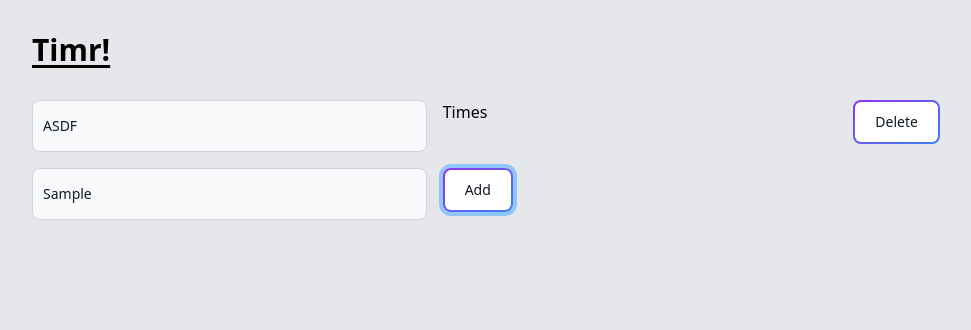
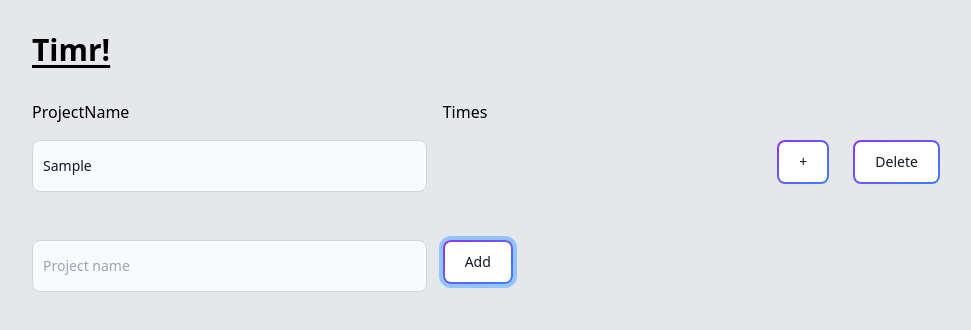
Before and after one commit to elegy00/timr, a React (Vite) app: page / in a window 1280 px wide. Both pictures are taken after typing "Sample" into the empty fields and a click on the button "Add". Shown: the top 330 px of the page, without its empty margins (0-971 px from the left). Built offline with nearby package versions, Linux system fonts and the light colour scheme.

Commit message:
Add stupid minimalistic time tracking

```diff
--- a/src/App.tsx
+++ b/src/App.tsx
@@ -1,4 +1,4 @@
-import { ProjectGrid } from "./components/organisms/ProjectGrid/ProjectGrid";
+import ProjectPage from "./components/pages/ProjectPage";
 
 function App() {
   // const onTest = useCallback(async () => {
@@ -20,10 +20,7 @@ function App() {
 
   return (
     <div className="bg-gray-200 p-4 md:p-8 min-h-screen">
-      <h1 className="underline underline-offset-4 font-bold text-3xl mb-8">
-        Timr!
-      </h1>
-      <ProjectGrid />
+      <ProjectPage />
     </div>
   );
 }
--- a/src/components/atoms/Button/Button.tsx
+++ b/src/components/atoms/Button/Button.tsx
@@ -11,7 +11,7 @@ const Button = (props: Props) => {
     <button
       {...rest}
       className={classNames(
-        "relative inline-flex items-center justify-center p-0.5 mb-2 mr-2 overflow-hidden text-sm font-medium text-gray-900 rounded-lg group bg-gradient-to-br from-purple-600 to-blue-500 group-hover:from-purple-600 group-hover:to-blue-500 hover:text-white dark:text-white focus:ring-4 focus:outline-none focus:ring-blue-300 dark:focus:ring-blue-800",
+        "relative flex items-center justify-center p-0.5 mb-2 mr-2 overflow-hidden text-sm font-medium text-gray-900 rounded-lg group bg-gradient-to-br from-purple-600 to-blue-500 group-hover:from-purple-600 group-hover:to-blue-500 hover:text-white dark:text-white focus:ring-4 focus:outline-none focus:ring-blue-300 dark:focus:ring-blue-800",
         className
       )}
     >
--- /dev/null
+++ b/src/components/organisms/NewProjectForm/NewProjectForm.tsx
@@ -0,0 +1,31 @@
+import { useCallback, useState } from "react";
+import { Project } from "../../../store/types";
+import { Button } from "../../atoms/Button/Button";
+import { Input } from "../../atoms/Input/Input";
+
+interface Props {
+  onProjectAdded: (project: Pick<Project, "name">) => void;
+}
+
+const NewProjectForm = ({ onProjectAdded }: Props) => {
+  const [name, setName] = useState("");
+
+  const addProject = useCallback(() => {
+    setName("");
+    onProjectAdded({ name });
+  }, [name, onProjectAdded]);
+  return (
+    <div className="grid grid-cols-3 gap-4">
+      <Input
+        onChange={(e) => setName(e.target.value)}
+        value={name}
+        placeholder="Project name"
+      />
+      <Button className="w-fit" onClick={addProject}>
+        Add
+      </Button>
+    </div>
+  );
+};
+
+export { NewProjectForm };
--- a/src/components/organisms/ProjectGrid/ProjectGrid.tsx
+++ b/src/components/organisms/ProjectGrid/ProjectGrid.tsx
@@ -1,17 +1,41 @@
 import { Fragment } from "react";
+import { useShallow } from "zustand/react/shallow";
 import { useProjectStore } from "../../../store/projectStore";
 import { Button } from "../../atoms/Button/Button";
 import { Input } from "../../atoms/Input/Input";
 
 const ProjectGrid = () => {
-  const { projects, addProject, removeProject } = useProjectStore();
+  const { projects, removeProject, addTime } = useProjectStore(
+    useShallow((state) => ({
+      projects: state.projects,
+      removeProject: state.removeProject,
+      addTime: state.addTime,
+    }))
+  );
 
   return (
     <div className="grid grid-cols-3 gap-4">
+      <div>ProjectName</div>
+      <div>Times</div>
+      <div></div>
       {projects.map((project) => (
         <Fragment key={project.id}>
-          <Input value={project.name} />
-          <span>Times</span>
+          <Input defaultValue={project.name} readOnly />
+          <div>
+            <div className="flex flex-col">
+              {project.times.map((t) => (
+                <span key={t.getTime()}>
+                  {t.toLocaleDateString()} - {t.toLocaleTimeString()}
+                </span>
+              ))}
+            </div>
+            <Button
+              className="w-fit ml-auto"
+              onClick={() => addTime({ id: project.id }, new Date())}
+            >
+              +
+            </Button>
+          </div>
           <Button
             className="w-fit"
             onClick={() => removeProject({ id: project.id })}
@@ -20,11 +44,6 @@ const ProjectGrid = () => {
           </Button>
         </Fragment>
       ))}
-
-      <Input />
-      <Button className="w-fit" onClick={() => addProject({ name: "ASDF" })}>
-        Add
-      </Button>
     </div>
   );
 };
--- /dev/null
+++ b/src/components/pages/ProjectPage.tsx
@@ -0,0 +1,19 @@
+import { useProjectStore } from "../../store/projectStore";
+import { NewProjectForm } from "../organisms/NewProjectForm/NewProjectForm";
+import { ProjectGrid } from "../organisms/ProjectGrid/ProjectGrid";
+
+const ProjectPage = () => {
+  const addProject = useProjectStore((state) => state.addProject);
+  return (
+    <>
+      <h1 className="underline underline-offset-4 font-bold text-3xl mb-8">
+        Timr!
+      </h1>
+      <ProjectGrid />
+      <div className="h-12"></div>
+      <NewProjectForm onProjectAdded={addProject} />
+    </>
+  );
+};
+
+export default ProjectPage;
--- a/src/store/projectStore.ts
+++ b/src/store/projectStore.ts
@@ -1,11 +1,17 @@
 import { v4 as uuidv4 } from "uuid";
 import { create } from "zustand";
-import { ProjectService } from "./types";
+import { Project, ProjectService } from "./types";
 
-// interface BearState {
-//   bears: number;
-//   increase: (by: number) => void;
-// }
+const newArrayWithItem =
+  (project: Pick<Project, "id">, current: Project[]) =>
+  (updateProj: (project: Project) => Project): Project[] => {
+    const result = [...current];
+    const toChangeIndex = result.findIndex((p) => p.id === project.id);
+    const toChange = result[toChangeIndex];
+    const updated = updateProj({ ...toChange });
+    result.splice(toChangeIndex, 1, updated);
+    return result;
+  };
 
 export const useProjectStore = create<ProjectService>((set) => ({
   projects: [],
@@ -17,4 +23,15 @@ export const useProjectStore = create<ProjectService>((set) => ({
     set((state) => ({
       projects: state.projects.filter((p) => p.id !== project.id),
     })),
+  addTime: (project, time) =>
+    set((state) => ({
+      projects: newArrayWithItem(
+        project,
+        state.projects
+      )((old) => {
+        old.times.push(time);
+        old.times.sort();
+        return old;
+      }),
+    })),
 }));
--- a/src/store/types.ts
+++ b/src/store/types.ts
@@ -6,6 +6,7 @@ export interface Project {
 
 export interface ProjectService {
   addProject: (project: Pick<Project, "name">) => void;
+  addTime: (project: Pick<Project, "id">, time: Date) => void;
   projects: Project[];
   removeProject: (project: Pick<Project, "id">) => void;
 }
```
